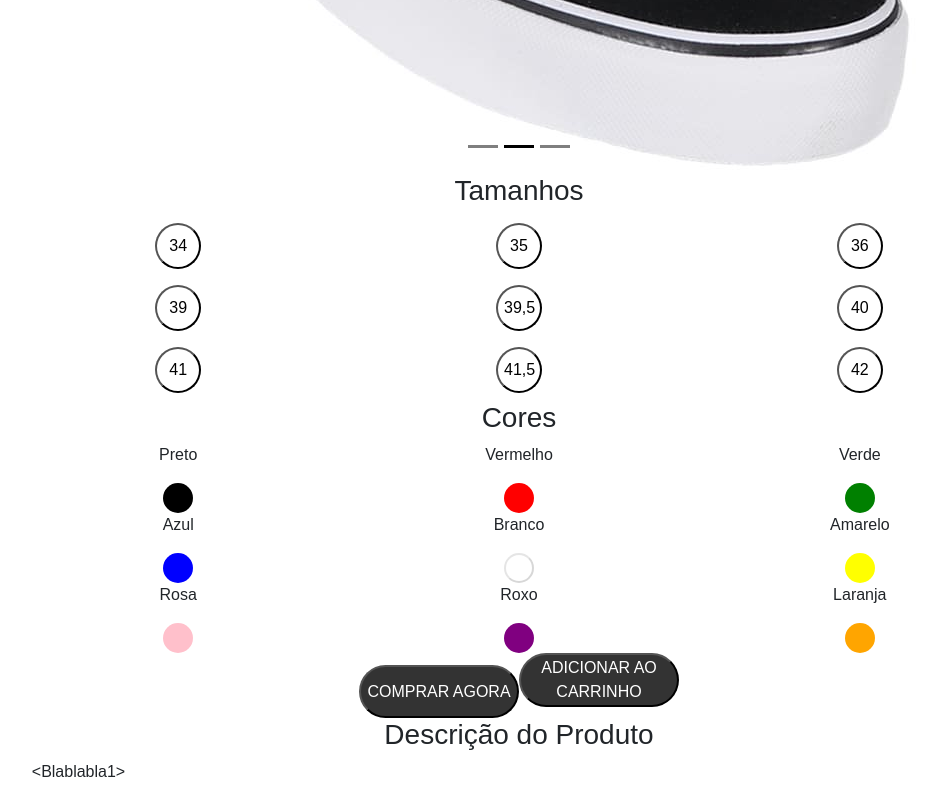
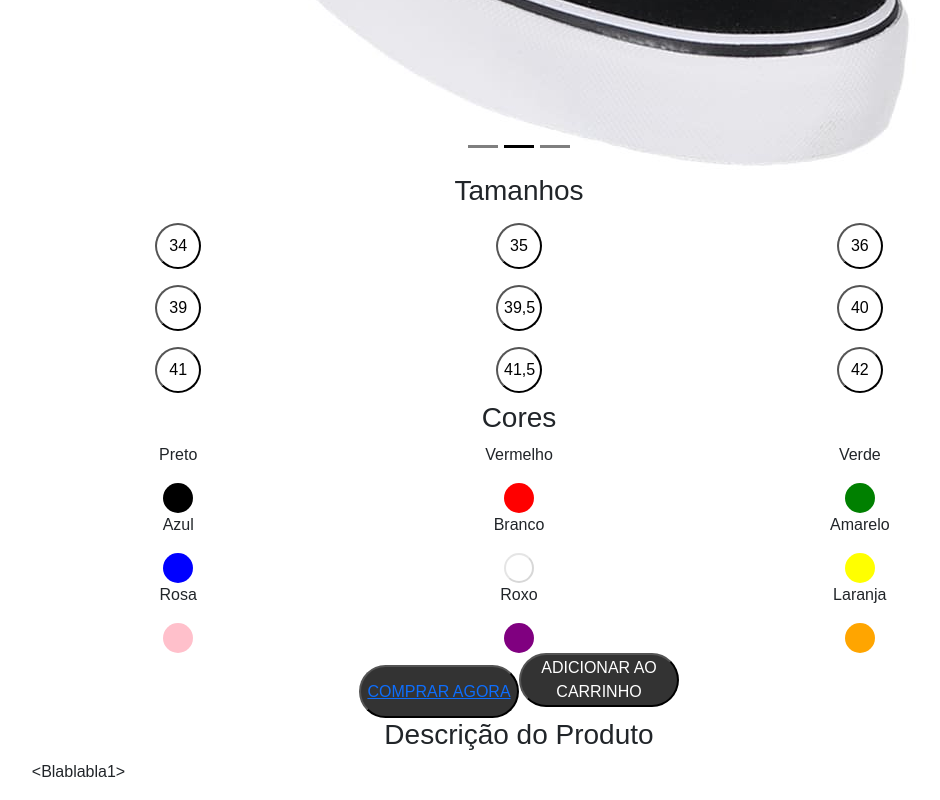
Before and after one commit to dsm-cefet-rj/trabalho-integrado-2023-2-psw-grupo-8-2023-2, a React (Create React App) app in the folder front-end/: page /Produto/1 in a window 1280 px wide. Shown: the part 1005-1805 px from the top of the page, without its empty margins (121-1061 px from the left). Built offline with nearby package versions, Linux system fonts and the light colour scheme; data requests are answered from the project's data file.

Commit message:
carrinho

```diff
--- a/front-end/src/pages/produto/productDetails.js
+++ b/front-end/src/pages/produto/productDetails.js
@@ -5,6 +5,7 @@ import { Container, Row, Col } from 'react-bootstrap';
 import Carousel from 'react-bootstrap/Carousel';
 import './productDetails.css';
 import Image from 'react-bootstrap/Image';
+import { Link } from "react-router-dom";
 
 export default function ProductDetails() {
   const { id } = useParams()
@@ -84,7 +85,7 @@ export default function ProductDetails() {
       <div class="container-fluid">
         <div class="buy d-block">
           <div class="text-center">
-            <button type="button">COMPRAR AGORA</button>
+            <button type="button"><Link to='/Carrinho'>COMPRAR AGORA</Link></button>
             <button type="button">ADICIONAR AO CARRINHO</button>
           </div>
         </div>
```
